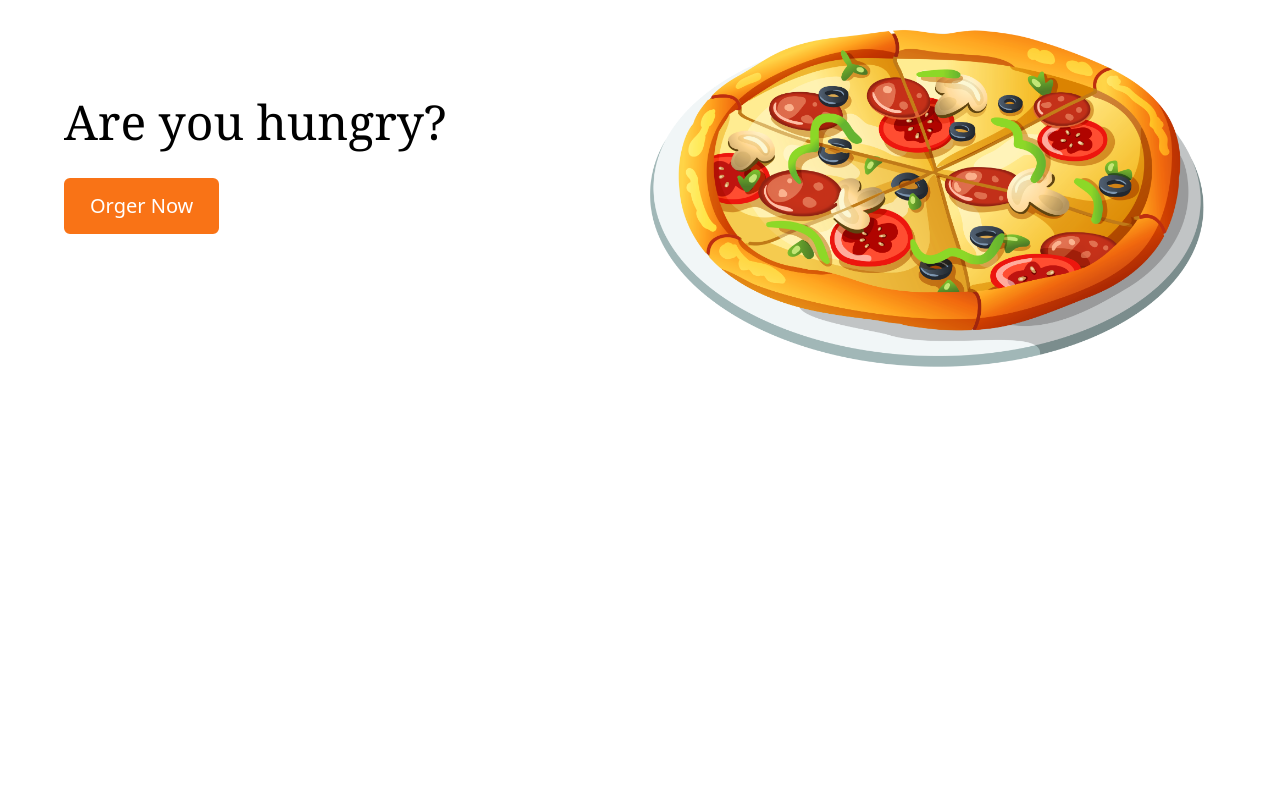
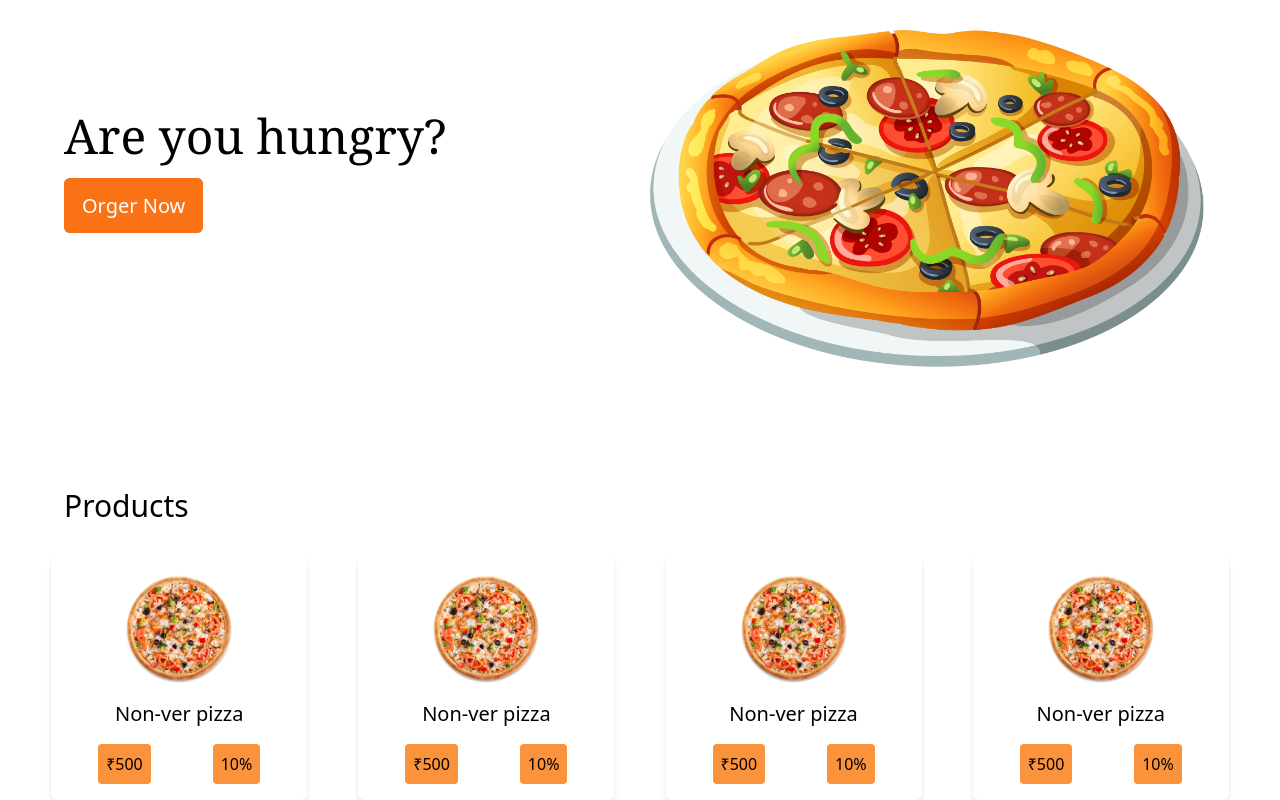
Before and after one commit to laxmankrishnamurti/Frontend, a React (Create React App) app in the folder Get started/demo-app/: page / in a window 1280 px wide. Shown: the part 192-992 px from the top of the page. Before the commit the page ends 800 px from the top, so only its background shows below. Built offline with nearby package versions, Linux system fonts and the light colour scheme; no server answers.

Commit message:
product page ui complete

```diff
--- a/Get started/demo-app/package.json
+++ b/Get started/demo-app/package.json
@@ -38,5 +38,6 @@
   },
   "devDependencies": {
     "tailwindcss": "^3.4.3"
-  }
+  },
+  "proxy": "https://jsonplaceholder.typicode.com"
 }
--- a/Get started/demo-app/src/components/pages/Home.jsx
+++ b/Get started/demo-app/src/components/pages/Home.jsx
@@ -1,4 +1,5 @@
-import HeroImage from "../../images/heroImage.png"
+import HeroImage from "../../images/heroImage.png";
+import Products from "./Products"
 
 function Home() {
     return (
@@ -6,12 +7,15 @@ function Home() {
             <div className="flex items-center" style={{ height: 580 }}>
                 <div className="w-1/2 pl-16">
                     <h2 className="text-5xl mb-8 font-serif">Are you hungry?</h2>
-                    <button className="bg-orange-500 text-white py-3 px-6 rounded-md text-xl border-2
-                    border-orange-500 hover:bg-white hover:border-2 hover:border-orange-500 hover:text-black transition-all duration-300 ease-in-out">Orger Now</button>
+                    <a className="bg-orange-500 text-white py-3 px-4 rounded-md text-xl border-2
+                    border-orange-500 hover:bg-white hover:border-2 hover:border-orange-500 hover:text-black transition-all duration-300 ease-in-out cursor-pointer">Orger Now</a>
                 </div>
                 <div className="w-1/2 mt-16">
                     <img className="pr-16" src={HeroImage} alt="hero-image" />
                 </div>
+            </div>
+            <div>
+                <Products />
             </div>
         </>
     )
--- /dev/null
+++ b/Get started/demo-app/src/components/pages/Product.jsx
@@ -0,0 +1,23 @@
+import productImage from "../../images/productImage.png"
+
+function Product() {
+    return (
+        <>
+            <div className="w-1/5 flex items-center flex-col justify-center rounded-md p-4 shadow-md">
+                <div className="flex w-full justify-center">
+                    <img className="w-1/2" src={productImage} alt="pizzaImage" />
+                </div>
+                <div className="w-full flex flex-col">
+                    <p className="text-center mt-4 text-xl">Non-ver pizza</p>
+                    <div className="w-full flex justify-around mt-4">
+                        <p className="bg-orange-400 p-2 rounded"><span>₹</span>500</p>
+                        <p className="bg-orange-400 p-2 rounded">10<span>%</span></p>
+                    </div>
+                </div>
+            </div>
+
+        </>
+    )
+}
+
+export default Product;
--- a/Get started/demo-app/src/components/pages/Products.jsx
+++ b/Get started/demo-app/src/components/pages/Products.jsx
@@ -1,18 +1,30 @@
-import productImage from "../../images/productImage.png"
+import Product from "./Product";
+import { useState, useEffect } from "react";
 
 function Home() {
+
+    const [products, setProducts] = useState();
+
+    useEffect(() => {
+        fetch('/users')
+            .then((response) => {
+                response.json()
+            })
+            .then((product) => {
+                console.log(product)
+            })
+    }, [])
+
     return (
         <>
             <div>
-                <div className="w-1/4 flex items-center flex-col justify-center rounded-md p-4 shadow-md">
-                    <div className="flex w-full justify-center">
-                        <img className="w-1/2" src={productImage} alt="pizzaImage" />
-                    </div>
-                    <div className="w-full flex justify-around mt-4">
-                        <p className="bg-orange-400 p-2 rounded"><span>₹</span>500</p>
-                        <p className="bg-orange-400 p-2 rounded">10<span>%</span></p>
-                    </div>
-                </div>
+                <h1 className="pl-16 text-3xl font-medium my-8">Products</h1>
+            </div>
+            <div className="flex mt-4 justify-evenly">
+                <Product />
+                <Product />
+                <Product />
+                <Product />
             </div>
         </>
     )
```
